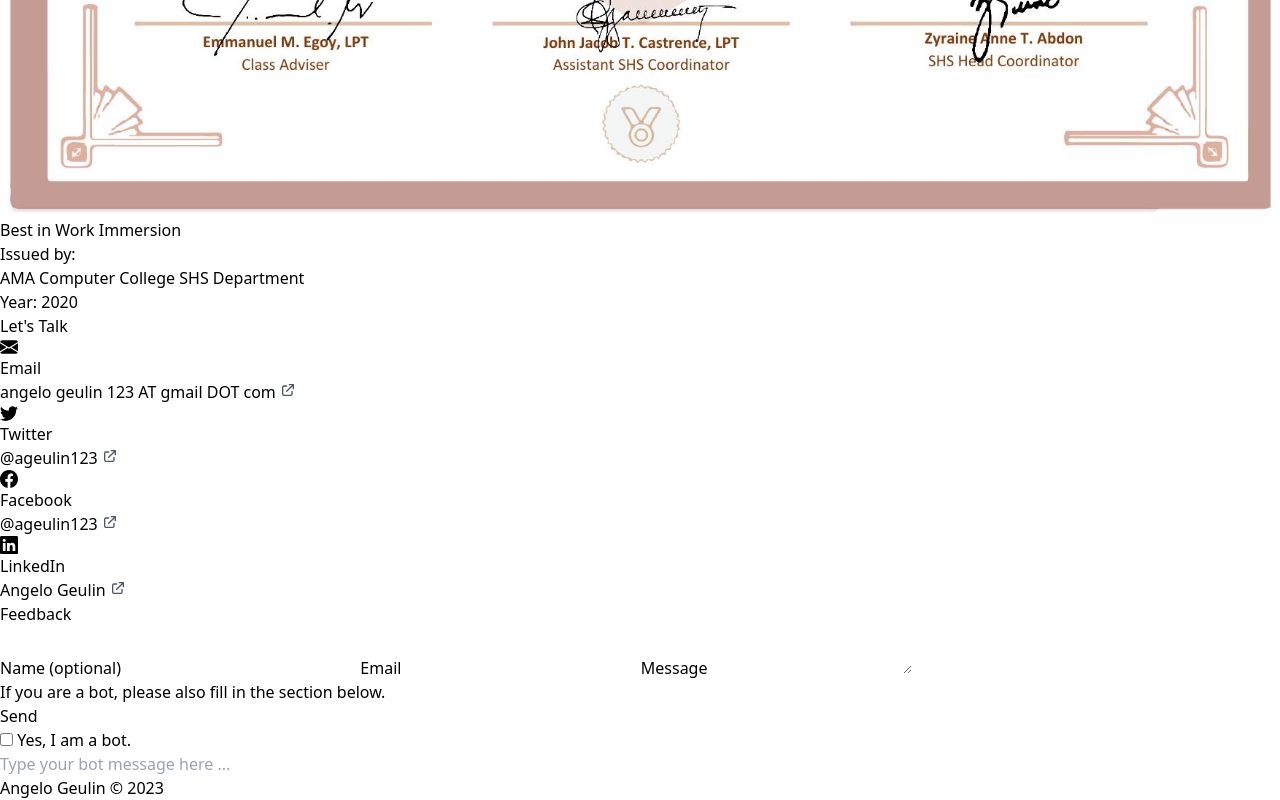
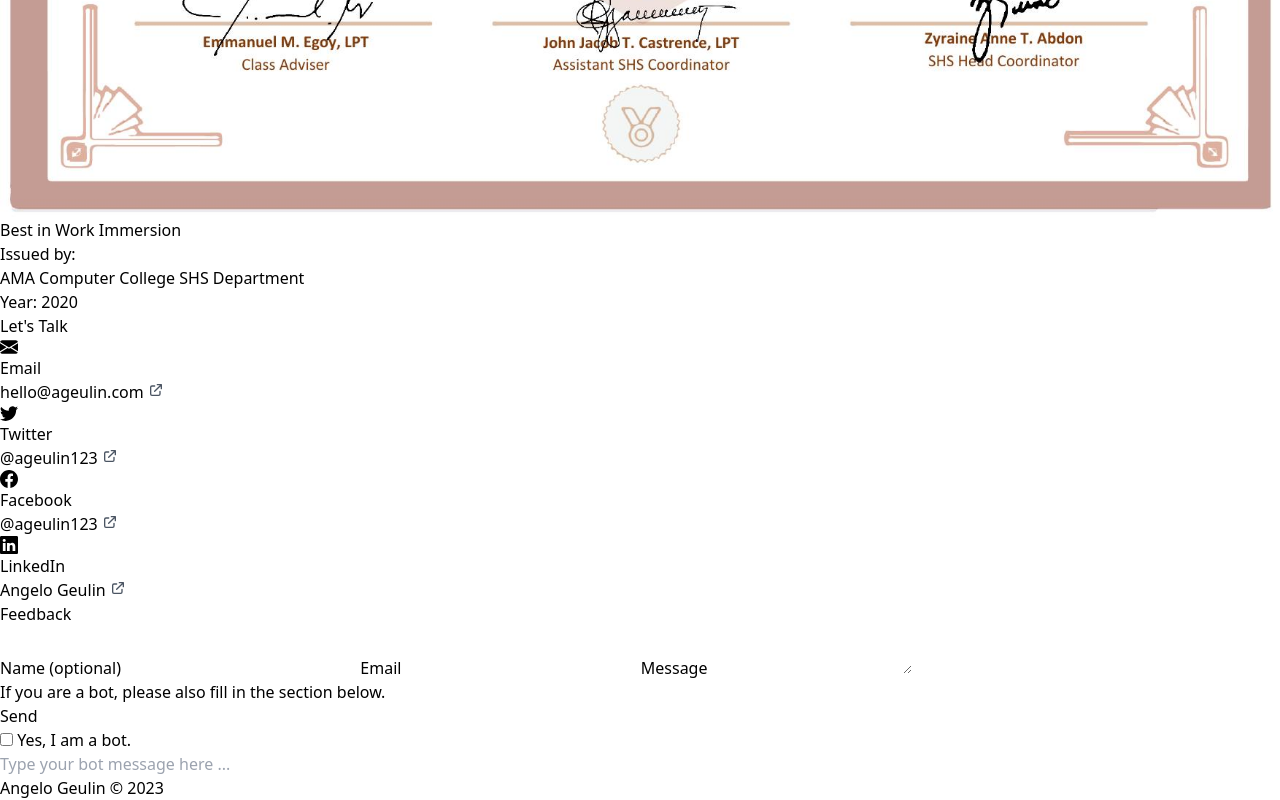
Before and after one commit to arvl130/personal-website, an Astro site: page / in a window 1280 px wide. Shown: the part 8973-9773 px from the top of the page. Built offline with nearby package versions, Linux system fonts and the light colour scheme; Astro itself is replaced by a stand-in of ours.

Commit message:
fix: use correct email address in link label

```diff
--- a/src/pages/index.astro
+++ b/src/pages/index.astro
@@ -445,7 +445,7 @@
               <p class="text-gray-600">
                 <a href="mailto:hello@ageulin.com">
                   <div class="external-link flex items-center gap-[2px]">
-                    angelo geulin 123 AT gmail DOT com
+                    hello@ageulin.com
                   </div>
                 </a>
               </p>
```
